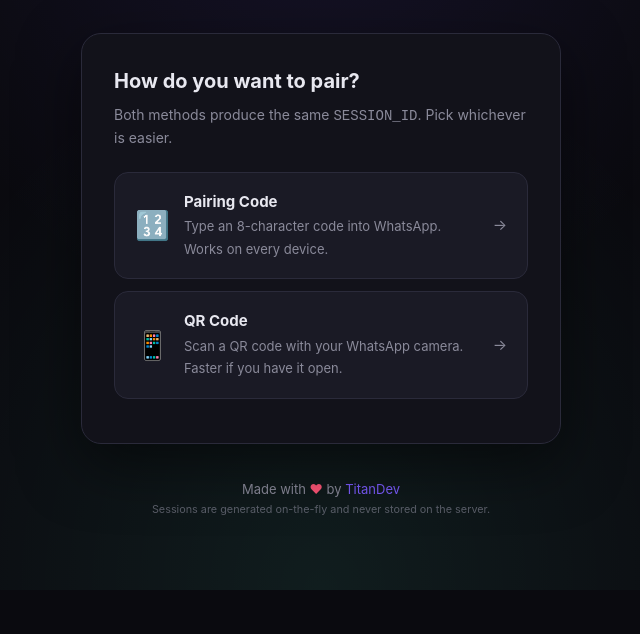
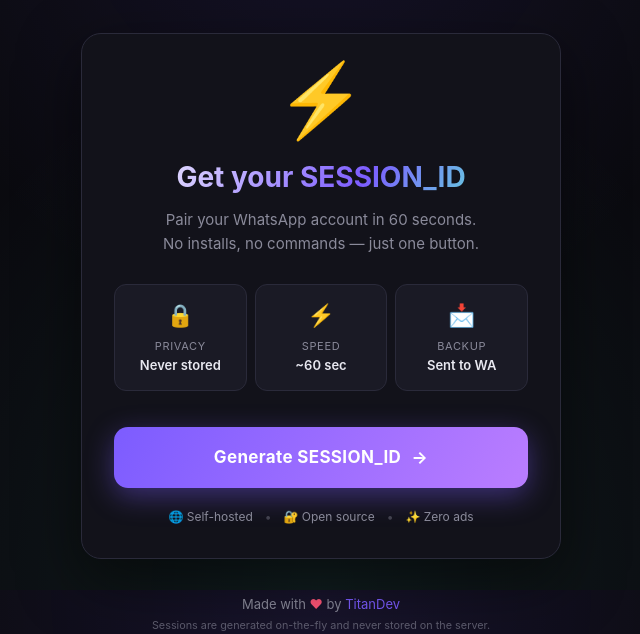
Before and after one commit to tayyabali8677/Titan-MD-WhatsApp-Bot, a website: page web/public/index.html in a window 1280 px wide. Shown: the part 210-844 px from the top of the page, without its empty margins (319-959 px from the left). Before the commit the page ends 800 px from the top, so only its background shows below. Drawn offline with Linux system fonts and the light colour scheme.

Commit message:
Add landing screen with Get-SESSION_ID CTA as step 0
The session generator now has a 2-screen flow:
- Step 0 (landing): Branded hero + 3 feature cards (Privacy/Speed/Backup)
  + one big "Generate SESSION_ID →" CTA button + meta line.
- Step 1 (choose): Existing QR vs Pair-code chooser, now with a small
  "← Back" link in the corner that returns to the landing.

Implementation notes for future readers:
- Landing is just another <section class="step">; same state-machine
  pattern as every other screen. No router needed.
- New `data-back-home` attribute on the back link binds to `goHome()`
  which cleans up any active session before showing the landing.
- Existing `data-back` handlers (used by inner steps) still return to
  the chooser as before — they don't go all the way home.

Adds CSS: .landing-card, .landing-hero (floating emoji animation),
.feature-grid (3-col, collapses to 2-col under 420px), .landing-cta
(gradient shift on hover), .nav-back.

Co-Authored-By: Claude Sonnet 4.6 <noreply@anthropic.com>

```diff
--- a/web/public/index.html
+++ b/web/public/index.html
@@ -273,6 +273,107 @@
   footer a { color: var(--accent); text-decoration: none; }
   footer a:hover { text-decoration: underline; }
 
+  /* Landing screen specific */
+  .landing-card {
+    text-align: center;
+  }
+  .landing-hero {
+    font-size: 72px;
+    line-height: 1;
+    margin-bottom: 18px;
+    animation: float 4s ease-in-out infinite;
+  }
+  @keyframes float {
+    0%, 100% { transform: translateY(0); }
+    50%      { transform: translateY(-6px); }
+  }
+  .landing-card h2 {
+    font-size: 28px;
+    background: linear-gradient(120deg, #fff 0%, #7c5cff 60%, #5cffd1 100%);
+    -webkit-background-clip: text;
+    background-clip: text;
+    -webkit-text-fill-color: transparent;
+    margin-bottom: 10px;
+  }
+  .landing-card .lead {
+    color: var(--muted);
+    font-size: 15px;
+    margin-bottom: 28px;
+    line-height: 1.6;
+  }
+  .feature-grid {
+    display: grid;
+    grid-template-columns: repeat(3, 1fr);
+    gap: 8px;
+    margin: 24px 0 28px;
+  }
+  .feature-grid .item {
+    padding: 14px 8px;
+    background: var(--bg-2);
+    border: 1px solid var(--border);
+    border-radius: 12px;
+    text-align: center;
+  }
+  .feature-grid .item .ico { font-size: 22px; margin-bottom: 6px; }
+  .feature-grid .item .label { font-size: 11px; color: var(--muted); text-transform: uppercase; letter-spacing: 0.06em; }
+  .feature-grid .item .value { font-size: 13px; color: var(--text); margin-top: 2px; font-weight: 600; }
+  @media (max-width: 420px) {
+    .feature-grid { grid-template-columns: 1fr 1fr; }
+  }
+  .landing-cta {
+    width: 100%;
+    padding: 18px;
+    margin-top: 8px;
+    background: linear-gradient(120deg, var(--accent) 0%, #b87cff 50%, #5cffd1 200%);
+    background-size: 200% 100%;
+    border: none;
+    border-radius: 14px;
+    color: white;
+    font: inherit;
+    font-size: 17px;
+    font-weight: 700;
+    cursor: pointer;
+    transition: all 0.2s;
+    box-shadow: 0 8px 28px rgba(124, 92, 255, 0.4);
+    letter-spacing: 0.02em;
+  }
+  .landing-cta:hover {
+    background-position: 100% 0;
+    transform: translateY(-2px);
+    box-shadow: 0 12px 40px rgba(124, 92, 255, 0.5);
+  }
+  .landing-cta .arrow {
+    display: inline-block;
+    margin-left: 6px;
+    transition: transform 0.2s;
+  }
+  .landing-cta:hover .arrow { transform: translateX(4px); }
+  .landing-meta {
+    margin-top: 20px;
+    font-size: 12px;
+    color: var(--muted);
+    display: flex;
+    align-items: center;
+    justify-content: center;
+    gap: 12px;
+  }
+  .landing-meta .dot { opacity: 0.4; }
+
+  .nav-back {
+    display: inline-flex;
+    align-items: center;
+    gap: 6px;
+    color: var(--muted);
+    font-size: 13px;
+    cursor: pointer;
+    margin-bottom: 18px;
+    background: transparent;
+    border: none;
+    padding: 4px 0;
+    transition: color 0.15s;
+  }
+  .nav-back:hover { color: var(--accent); }
+
   @keyframes fadeDown { from { opacity: 0; transform: translateY(-12px); } to { opacity: 1; transform: translateY(0); } }
   @keyframes fadeUp { from { opacity: 0; transform: translateY(12px); } to { opacity: 1; transform: translateY(0); } }
   @keyframes bounce { 0%, 80%, 100% { transform: scale(0.6); opacity: 0.5; } 40% { transform: scale(1); opacity: 1; } }
@@ -287,8 +388,49 @@
   </header>
 
   <main>
-    <!-- Step 0: Choose method -->
-    <section class="step active" id="step-choose">
+    <!-- Step 0: Landing -->
+    <section class="step active landing-card" id="step-landing">
+      <div class="landing-hero">⚡</div>
+      <h2>Get your SESSION_ID</h2>
+      <p class="lead">
+        Pair your WhatsApp account in 60 seconds.<br />
+        No installs, no commands — just one button.
+      </p>
+
+      <div class="feature-grid">
+        <div class="item">
+          <div class="ico">🔒</div>
+          <div class="label">Privacy</div>
+          <div class="value">Never stored</div>
+        </div>
+        <div class="item">
+          <div class="ico">⚡</div>
+          <div class="label">Speed</div>
+          <div class="value">~60 sec</div>
+        </div>
+        <div class="item">
+          <div class="ico">📩</div>
+          <div class="label">Backup</div>
+          <div class="value">Sent to WA</div>
+        </div>
+      </div>
+
+      <button class="landing-cta" id="btn-start">
+        Generate SESSION_ID <span class="arrow">→</span>
+      </button>
+
+      <div class="landing-meta">
+        <span>🌐 Self-hosted</span>
+        <span class="dot">•</span>
+        <span>🔐 Open source</span>
+        <span class="dot">•</span>
+        <span>✨ Zero ads</span>
+      </div>
+    </section>
+
+    <!-- Step 1: Choose method -->
+    <section class="step" id="step-choose">
+      <button class="nav-back" data-back-home>← Back</button>
       <h2>How do you want to pair?</h2>
       <p class="sub">Both methods produce the same <code>SESSION_ID</code>. Pick whichever is easier.</p>
 
@@ -404,16 +546,23 @@ function show(id) {
 let currentSession = null;
 let currentEventSource = null;
 
-function reset() {
+function cleanup() {
   if (currentEventSource) { try { currentEventSource.close(); } catch(_){} currentEventSource = null; }
   if (currentSession) {
     fetch(`/api/session/${currentSession}/cancel`, { method: 'POST' }).catch(()=>{});
     currentSession = null;
   }
-  show('step-choose');
 }
 
+// Back to the QR/pair-choice screen
+function reset() { cleanup(); show('step-choose'); }
+
+// Back to the landing screen (clears everything)
+function goHome() { cleanup(); show('step-landing'); }
+
 document.querySelectorAll('[data-back]').forEach(b => b.addEventListener('click', reset));
+document.querySelectorAll('[data-back-home]').forEach(b => b.addEventListener('click', goHome));
+document.getElementById('btn-start').addEventListener('click', () => show('step-choose'));
 
 document.querySelectorAll('.choice').forEach(btn => {
   btn.addEventListener('click', () => {
```
